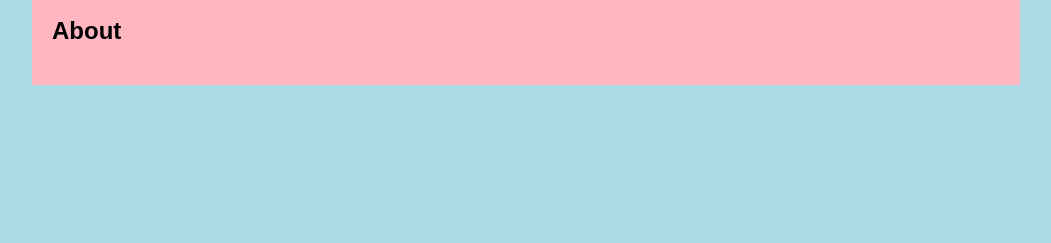
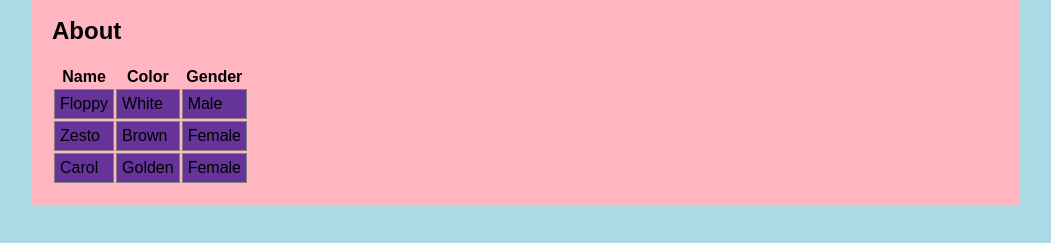
Before and after one commit to ZariKayy/ZariKayy.github.io, a plain HTML site: page CSCE242/InClass/Jan21/about.html in a window 1280 px wide. Shown: the part 129-372 px from the top of the page, without its empty margins (114-1165 px from the left). Drawn offline with Linux system fonts and the light colour scheme.

```diff
--- a/CSCE242/InClass/Jan21/about.html
+++ b/CSCE242/InClass/Jan21/about.html
@@ -17,6 +17,29 @@
             </nav>
 
             <h2>About</h2>
+
+            <table>
+                <tr>
+                    <th>Name</th>
+                    <th>Color</th>
+                    <th>Gender</th>
+                </tr>
+                <tr>
+                    <td>Floppy</td>
+                    <td>White</td>
+                    <td>Male</td>
+                </tr>
+                <tr>
+                    <td>Zesto</td>
+                    <td>Brown</td>
+                    <td>Female</td>
+                </tr>
+                <tr>
+                    <td>Carol</td>
+                    <td>Golden</td>
+                    <td>Female</td>
+                </tr>
+            </table>
         </div>
     </body>
 </html>
--- a/CSCE242/InClass/Jan21/styles.css
+++ b/CSCE242/InClass/Jan21/styles.css
@@ -16,3 +16,9 @@ li {
     list-style-type: none;
     display: inline-block;
 }
+td {
+    border: 1px solid gray;
+    background: rebeccapurple;
+    padding: 5px;
+
+}
```
Also changed, not shown: CSCE242/MainPage/index.html (renamed from CSCE242/index.html, +0 -1 lines), CSCE242/MainPage/styles.css (added).
